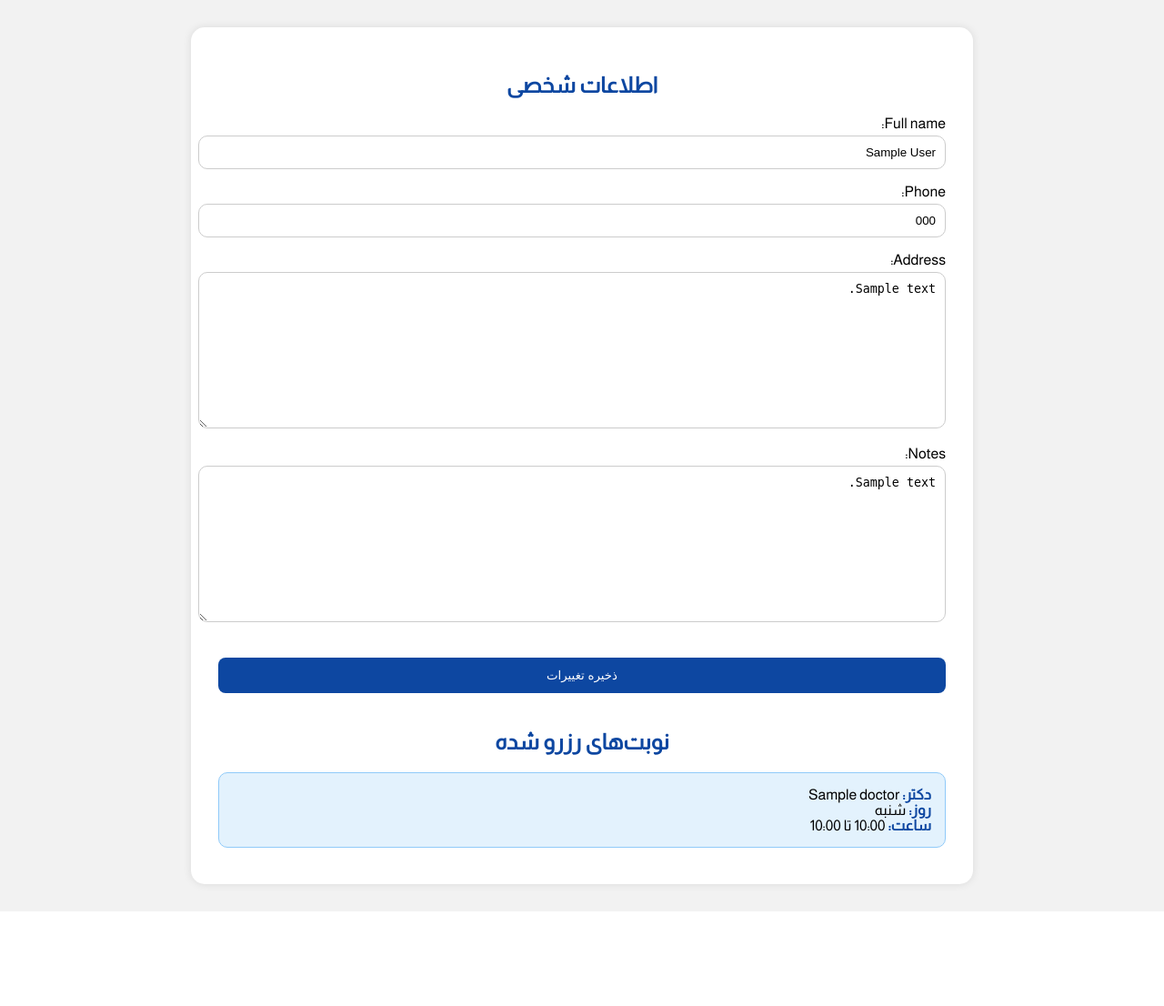
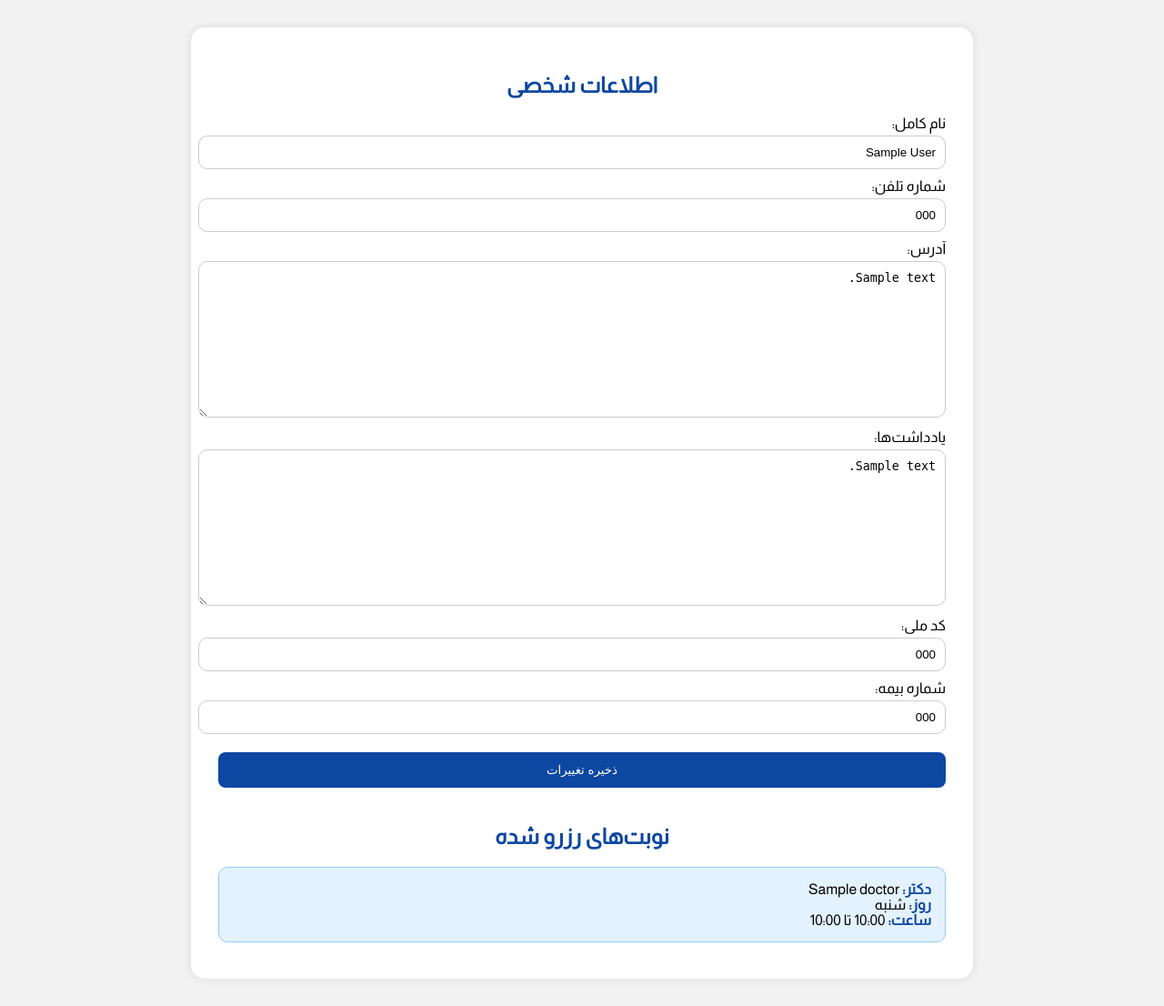
Before and after one commit to z3tar011/z3tar-123, a Django app: page /profile/ in a window 1280 px wide. Shown: the part 53-1159 px from the top of the page at 91% size. Before the commit the page ends 1055 px from the top, so only its background shows below. Run offline with Django 5.2, Linux system fonts and the light colour scheme; a user stored in the database is signed in; tables that the repository leaves empty hold one stand-in row (values such as "Sample post").

Commit message:
افزودن کد ملی و شماره بیمه به فرم پروفایل بیمار

```diff
--- a/matab_app/forms.py
+++ b/matab_app/forms.py
@@ -5,7 +5,14 @@ from .models import PatientProfile, MedicalFile
 class PatientProfileForm(forms.ModelForm):
     class Meta:
         model = PatientProfile
-        fields = ['full_name', 'phone', 'address', 'notes']
+        fields = [
+            'full_name',           # نام کامل
+            'phone',               # شماره تلفن
+            'address',             # آدرس
+            'notes',               # یادداشت‌ها
+            'national_id_code',    # کد ملی
+            'insurance_number'     # شماره بیمه
+        ]
 
 # ✅ نموذج رفع ملفات طبية | فرم بارگذاری فایل پزشکی
 class MedicalFileForm(forms.ModelForm):
--- a/matab_app/models.py
+++ b/matab_app/models.py
@@ -107,9 +107,12 @@ class PatientProfile(models.Model):
     phone = models.CharField(max_length=20, blank=True)          # رقم الهاتف
     address = models.TextField(blank=True)                       # العنوان
     notes = models.TextField(blank=True)                         # ملاحظات شخصية
+    national_id_code = models.CharField(max_length=10, blank=True)   # کد ملی
+    insurance_number = models.CharField(max_length=20, blank=True)   # شماره بیمه
 
     def __str__(self):
         return self.user.username
+
 
 
 # ✅ الملفات الطبية المرفوعة من المريض | فایل‌های پزشکی بارگذاری‌شده
--- a/matab_app/templates/matab_app/profile.html
+++ b/matab_app/templates/matab_app/profile.html
@@ -91,7 +91,6 @@
     <h3>سلام، {{ request.user.username }}</h3>
     <div class="links">
         <a href="{% url 'logout' %}">خروج</a>
-        <!-- لا نعرض زر "مشاهدة حساب کاربری" لأننا في صفحة البروفايل -->
     </div>
 </div>
 
@@ -109,7 +108,25 @@
     <h2>اطلاعات شخصی</h2>
     <form method="POST" enctype="multipart/form-data">
         {% csrf_token %}
-        {{ form.as_p }}
+
+        <label>نام کامل:</label>
+        {{ form.full_name }}
+
+        <label>شماره تلفن:</label>
+        {{ form.phone }}
+
+        <label>آدرس:</label>
+        {{ form.address }}
+
+        <label>یادداشت‌ها:</label>
+        {{ form.notes }}
+
+        <label>کد ملی:</label>
+        {{ form.national_id_code }}
+
+        <label>شماره بیمه:</label>
+        {{ form.insurance_number }}
+
         <button type="submit">ذخیره تغییرات</button>
     </form>
 
```
Also changed, not shown: matab_app/migrations/0008_patientprofile_insurance_number_and_more.py (added).
